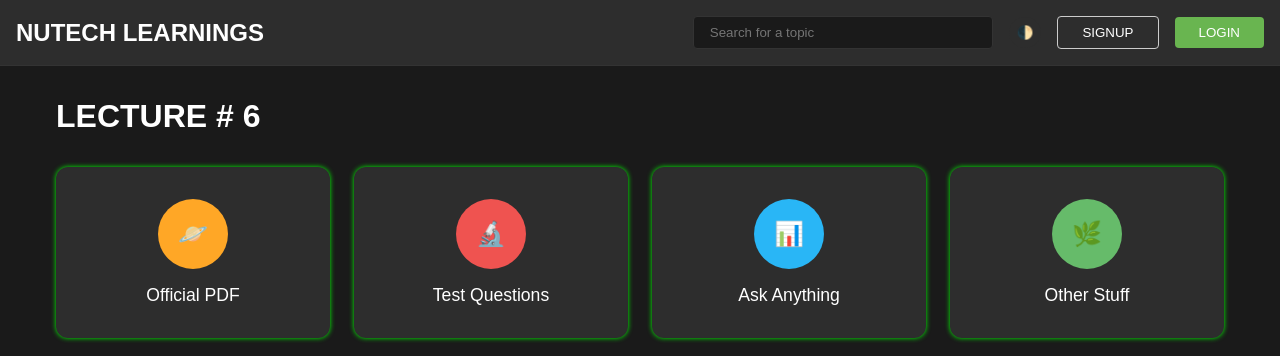
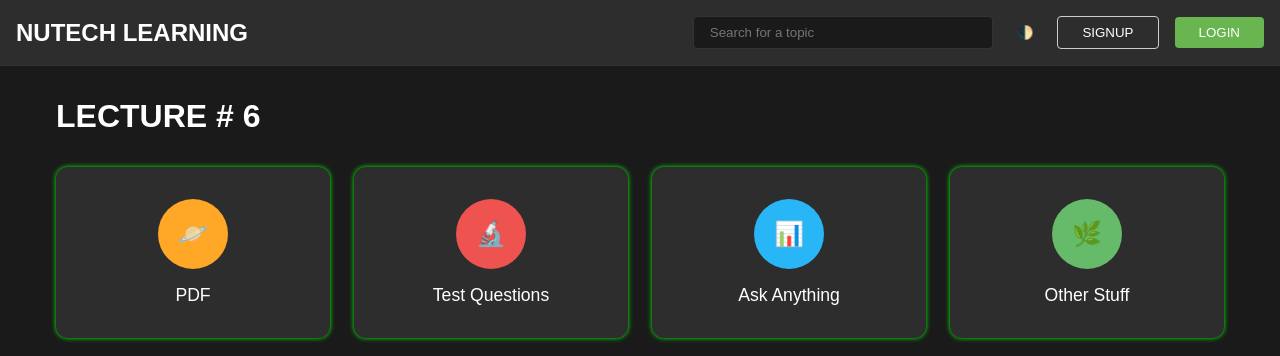
Before and after one commit to paul0985/ict, a plain HTML site: page lec6.html in a window 1280 px wide. Shown: the top 356 px of the page. Drawn offline with Linux system fonts and the light colour scheme.

Commit message:
lec6.html

```diff
--- a/lec6.html
+++ b/lec6.html
@@ -296,7 +296,7 @@
 </head>
 <body>
     <nav>
-        <div class="logo">NUTECH LEARNINGS</div>
+        <div class="logo">NUTECH LEARNING</div>
 
         <div class="nav-right">
             <input type="text" placeholder="Search for a topic" class="search-bar">
@@ -311,7 +311,7 @@
     <div class="subjects-grid">
         <a href="ict\Lecture 6.pptx" class="subject-card" style="text-decoration: none; color: inherit; display: block;">
             <div class="subject-icon physics">🪐</div>
-            <div class="subject-name">Official PDF</div>
+            <div class="subject-name">PDF</div>
         </a>
 
         <a href="6.html" class="subject-card" style="text-decoration: none; color: inherit; display: block;">
```
